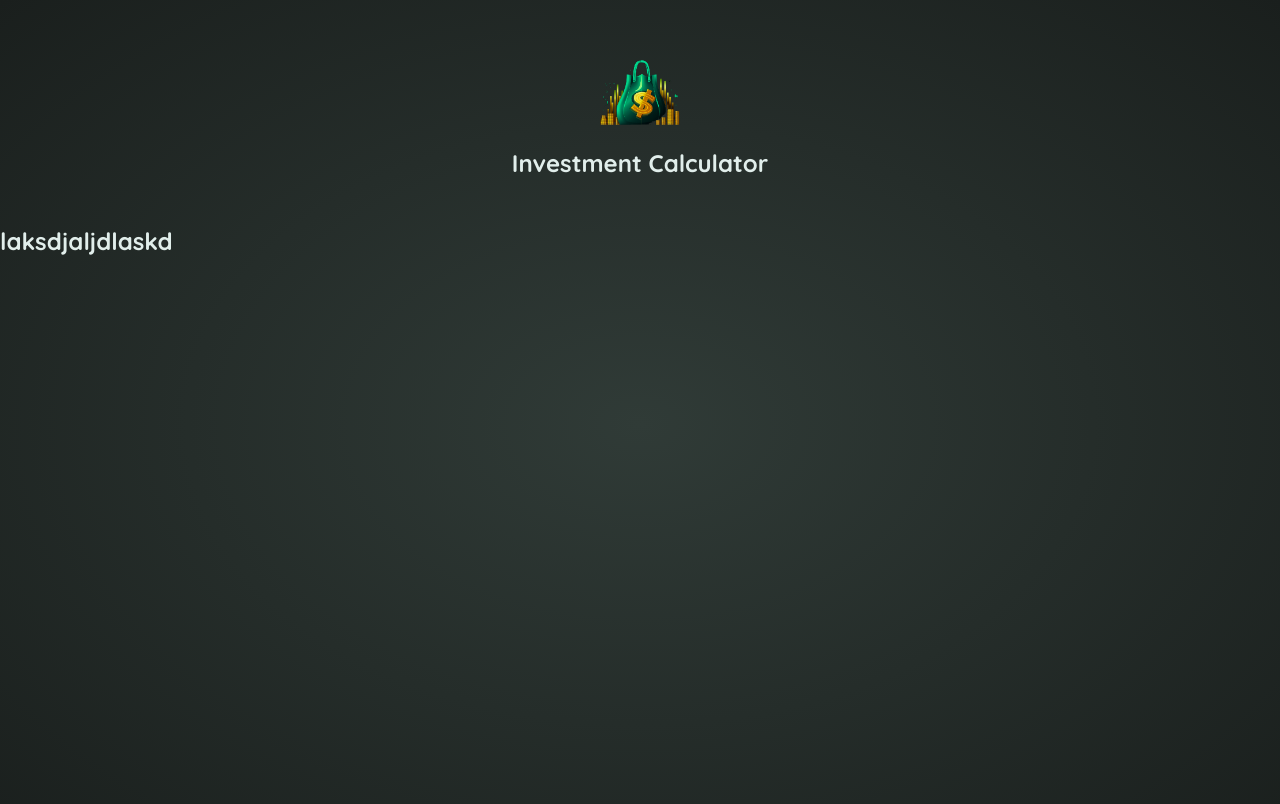
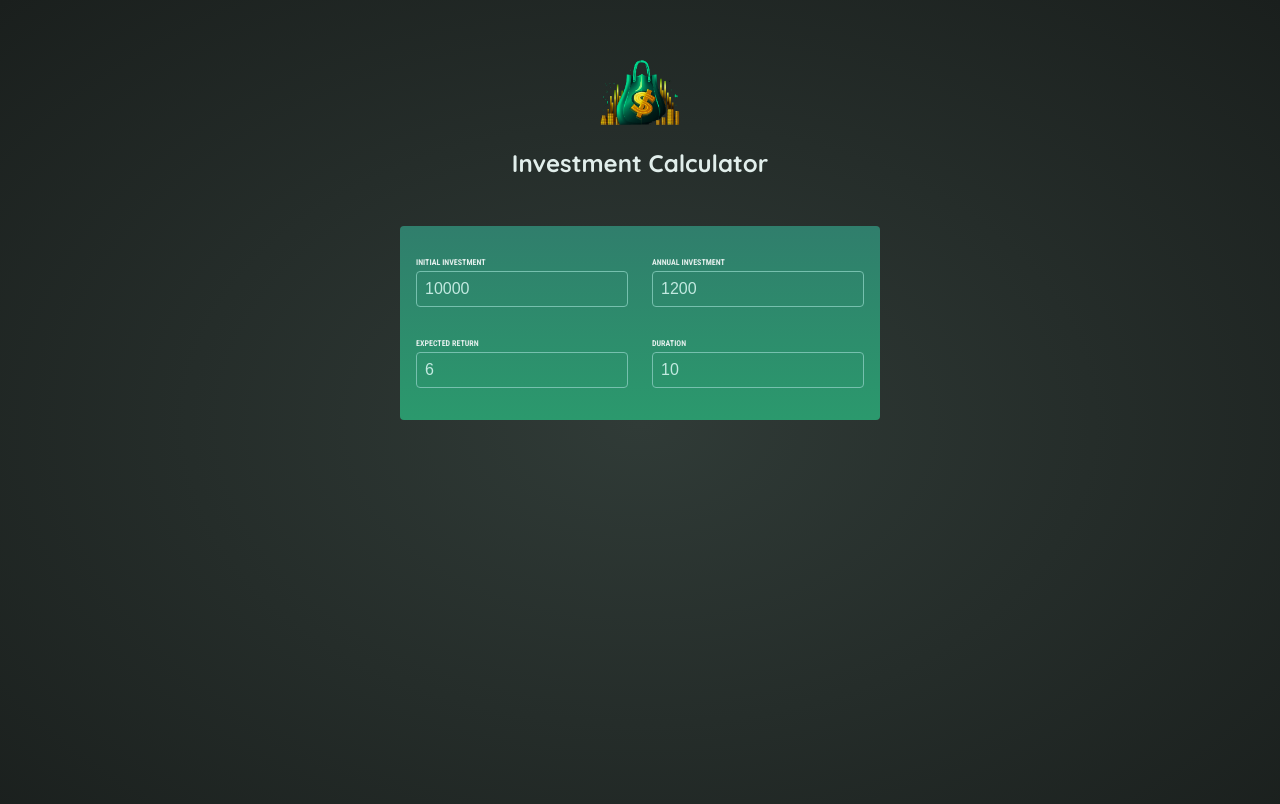
Before and after one commit to the-yurco/buisynez-system, a React (Create React App) app: page / in a window 1280 px wide. Shown: the top 804 px of the page. Built offline with nearby package versions, Linux system fonts and the light colour scheme.

Commit message:
feat: input + States are handled done"

```diff
--- a/src/App.tsx
+++ b/src/App.tsx
@@ -2,14 +2,13 @@ import React from 'react';
 import logo from './logo.svg';
 import './App.css';
 import Header from './components/Header';
+import UserInput from './components/UserInput';
 
 function App() {
 	return (
 		<div className="App">
 			<Header />
-			<section>
-				<h1>laksdjaljdlaskd</h1>
-			</section>
+			<UserInput />
 		</div>
 	);
 }
--- /dev/null
+++ b/src/components/UserInput.tsx
@@ -0,0 +1,88 @@
+import React, { useState } from 'react';
+
+type Props = {};
+
+const UserInput = (props: Props) => {
+	const [userInput, setUserInput] = useState({
+		initialInvestment: 10000,
+		annualInvestment: 1200,
+		expectedReturn: 6,
+		duration: 10
+	});
+
+	const handleChange = ({ inputIdentifier, newValue }: any) => {
+		setUserInput((prevUserInput) => {
+			return {
+				...prevUserInput,
+				[inputIdentifier]: newValue
+			};
+		});
+	};
+
+	return (
+		<section id="user-input">
+			<div className="input-group">
+				<p>
+					<label htmlFor="">Initial Investment</label>
+					<input
+						type="number"
+						required
+						value={userInput.initialInvestment}
+						onChange={(e) =>
+							handleChange({
+								inputIdentifier: 'initialInvestment',
+								newValue: e.target.value
+							})
+						}
+					/>
+				</p>
+				<p>
+					<label htmlFor="">Annual Investment</label>
+					<input
+						type="number"
+						required
+						value={userInput.annualInvestment}
+						onChange={(e) =>
+							handleChange({
+								inputIdentifier: 'annualInvestment',
+								newValue: e.target.value
+							})
+						}
+					/>
+				</p>
+			</div>
+			<div className="input-group">
+				<p>
+					<label htmlFor="">Expected Return</label>
+					<input
+						type="number"
+						required
+						value={userInput.expectedReturn}
+						onChange={(e) =>
+							handleChange({
+								inputIdentifier: 'expectedReturn',
+								newValue: e.target.value
+							})
+						}
+					/>
+				</p>
+				<p>
+					<label htmlFor="">Duration</label>
+					<input
+						type="number"
+						required
+						value={userInput.duration}
+						onChange={(e) =>
+							handleChange({
+								inputIdentifier: 'duration',
+								newValue: e.target.value
+							})
+						}
+					/>
+				</p>
+			</div>
+		</section>
+	);
+};
+
+export default UserInput;
```
